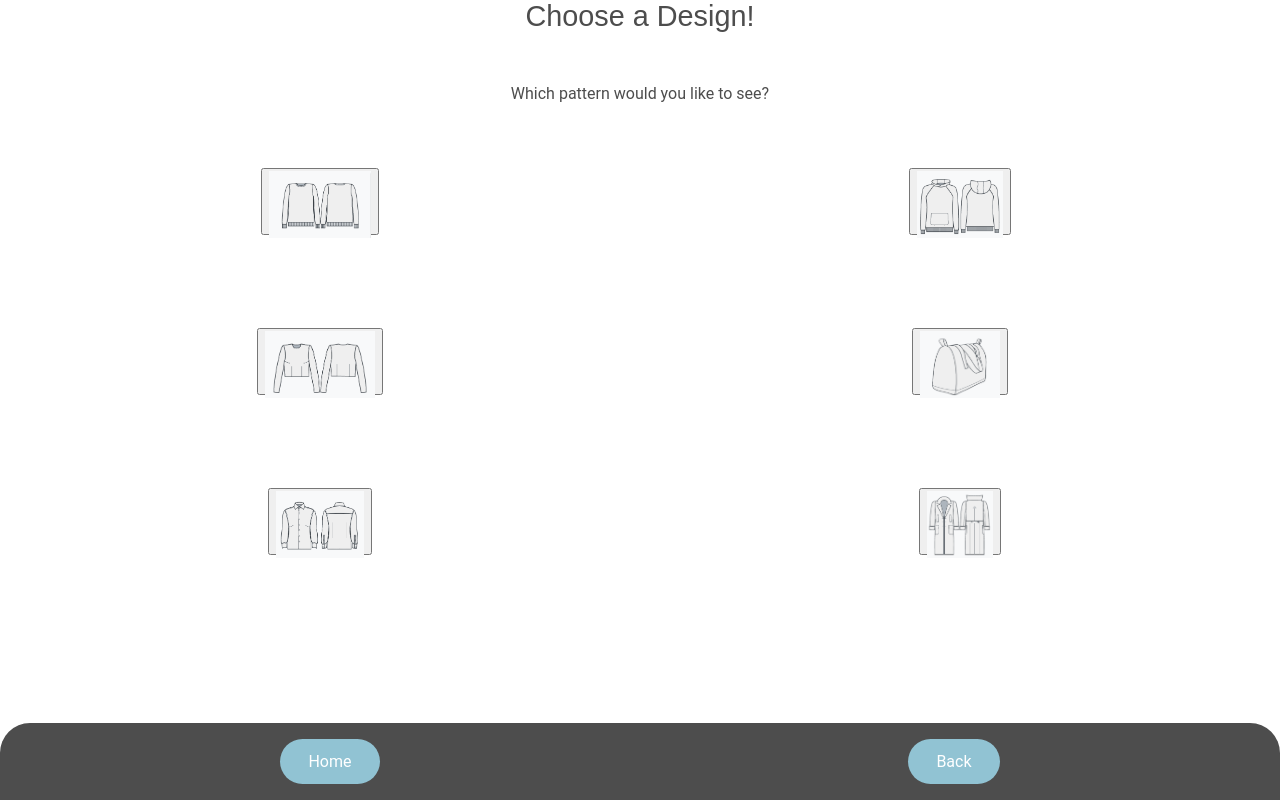
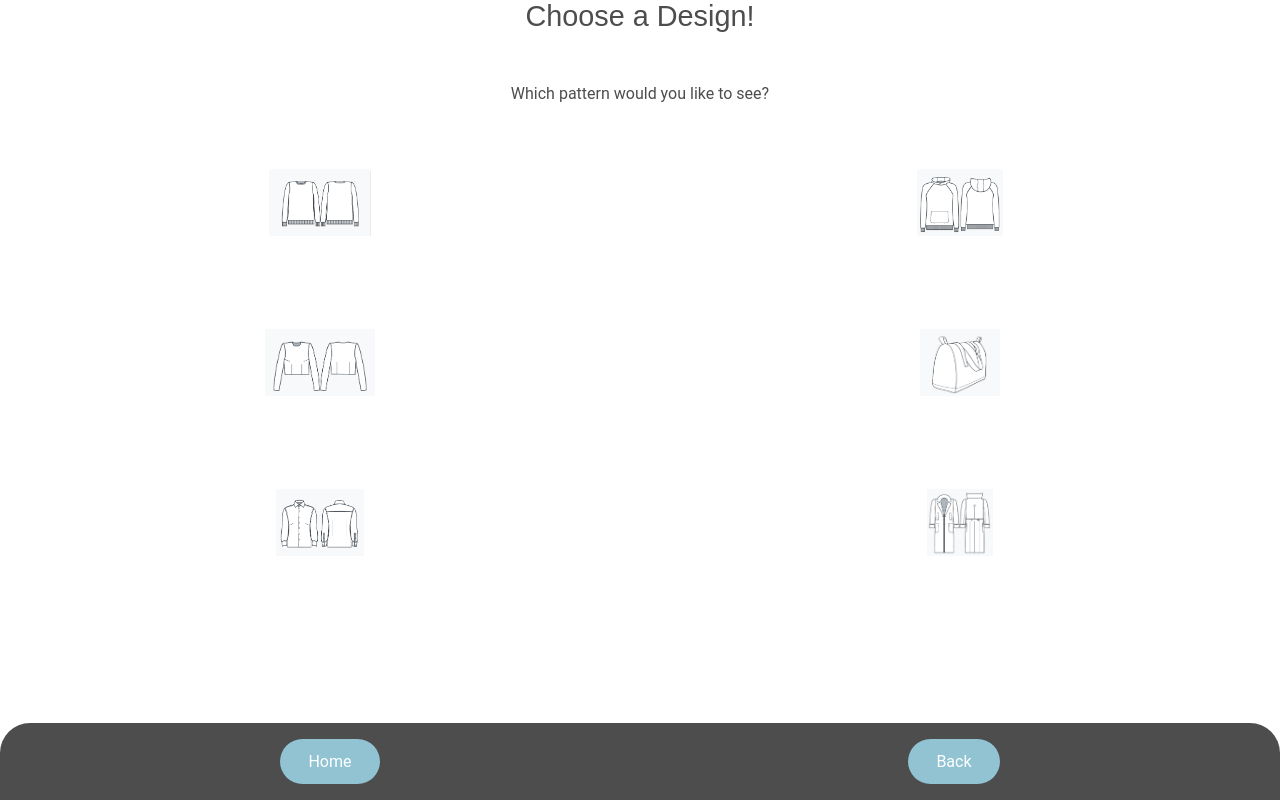
Before and after one commit to DNaunin/sewtable, a Next.js app: page /design in a window 1280 px wide. Built offline with nearby package versions, Linux system fonts and the light colour scheme.

Commit message:
💄 Change Designbutton style

```diff
--- a/styles/Design.module.css
+++ b/styles/Design.module.css
@@ -24,4 +24,6 @@
 
 .patternImage {
   max-height: 5em;
+  background: none;
+  border: none;
 }
```
